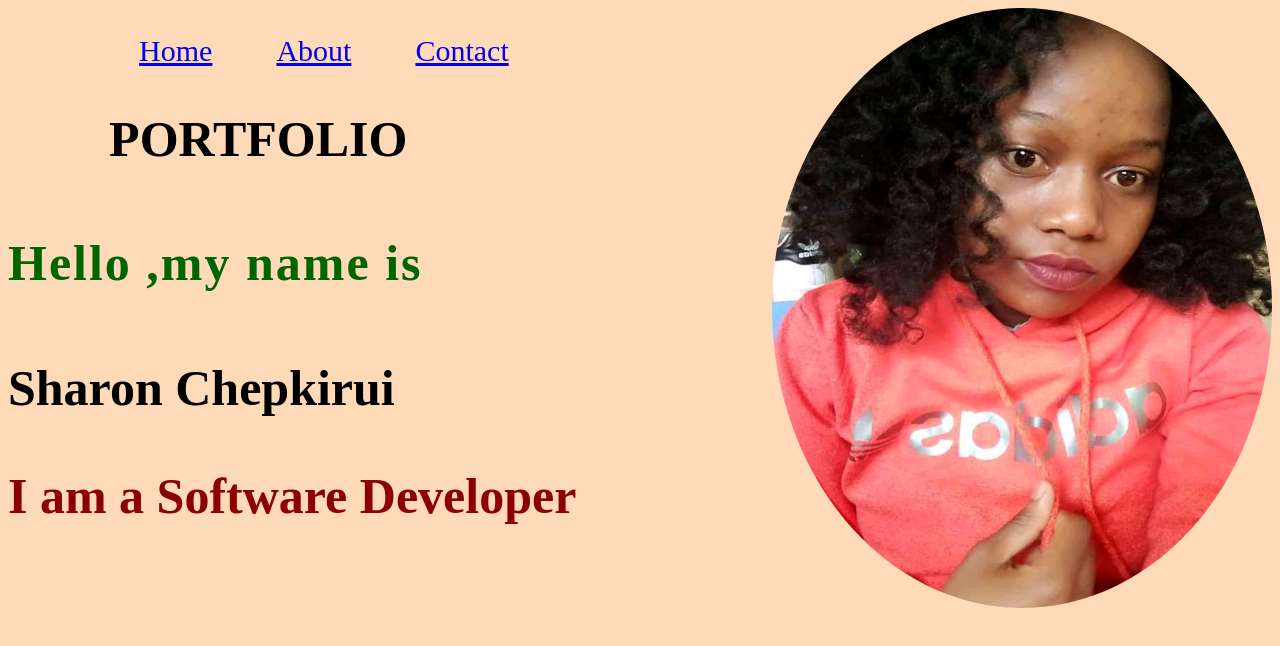
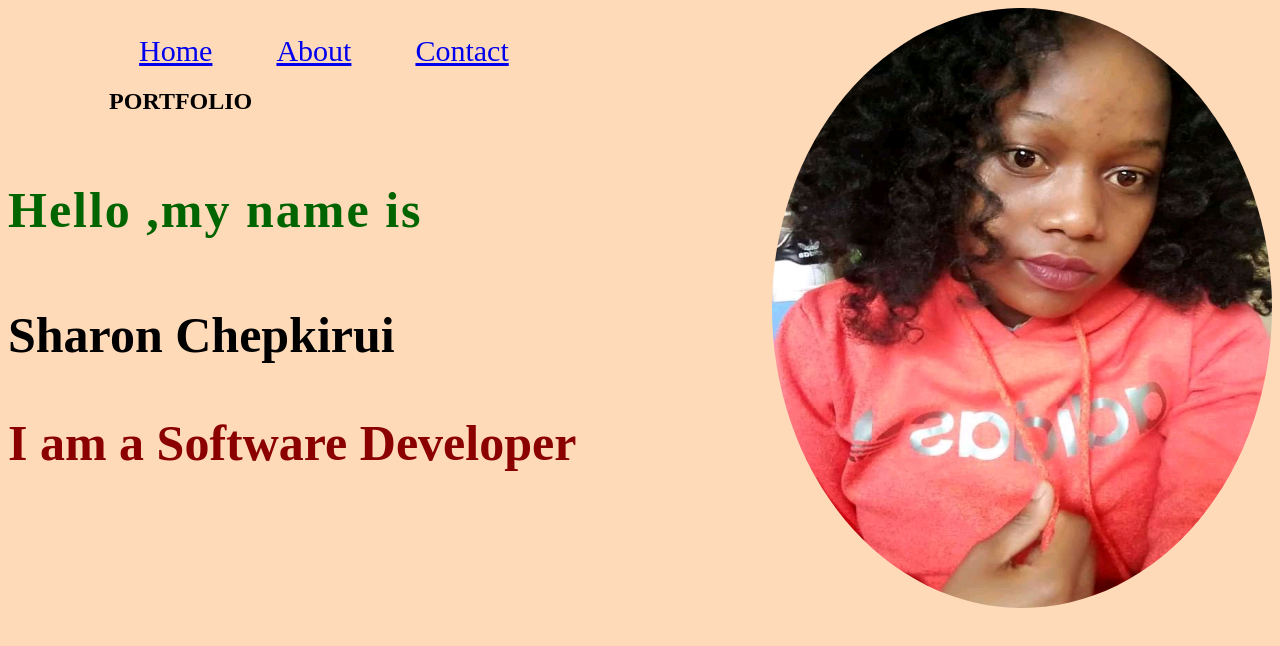
Before and after one commit to Sharonchep/My-web-portfolio, a plain HTML site: page index.html in a window 1280 px wide. Drawn offline with Linux system fonts and the light colour scheme.

Commit message:
add new changes

```diff
--- a/index.html
+++ b/index.html
@@ -22,7 +22,7 @@
 
 
     </ul>
-     <h2><span><strong>PORTFOLIO</strong><span></h2>
+     <h1><span><strong>PORTFOLIO</strong><span></h1>
 
       </div>
     </nav>
```
